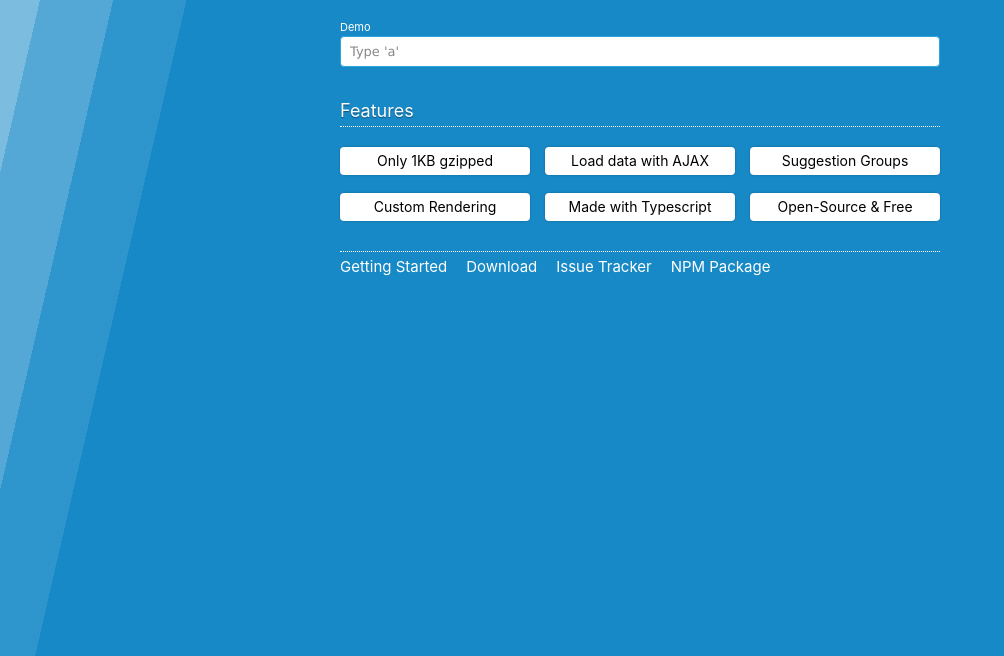
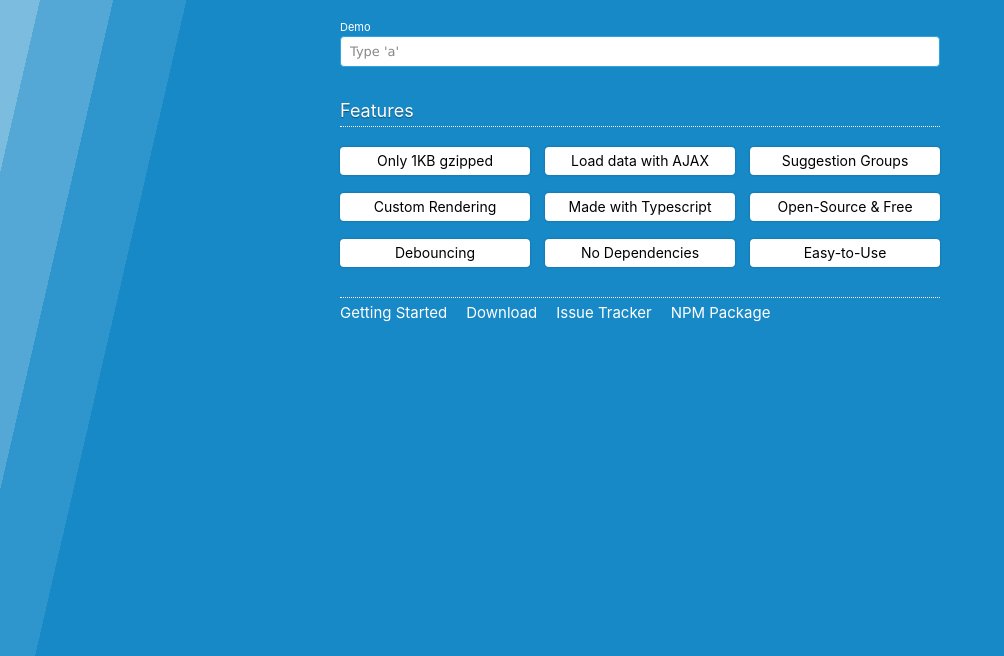
Before and after one commit to denis-taran/autocomplete, a website: page index.html in a window 1280 px wide. Shown: the part 144-800 px from the top of the page, without its empty margins (0-1004 px from the left). Drawn offline with Linux system fonts and the light colour scheme.

Commit message:
more files added to npmignore & updated docs

```diff
--- a/index.html
+++ b/index.html
@@ -288,6 +288,22 @@
 			</div>
 		</div>
 
+		<div class="boxes">
+			<div class="box">
+				<div>
+					Debouncing
+				</div>
+			</div>
+			<div class="box">
+				<div>
+					No Dependencies
+				</div>
+			</div>
+			<div class="box small">
+				<div>Easy-to-Use</div>
+			</div>
+		</div>
+
 		<div class="headline links text-shadow"></div>
 
 		<a class="link" href="https://github.com/kraaden/autocomplete">Getting Started</a>
```
Also changed, not shown: 1 other file.
